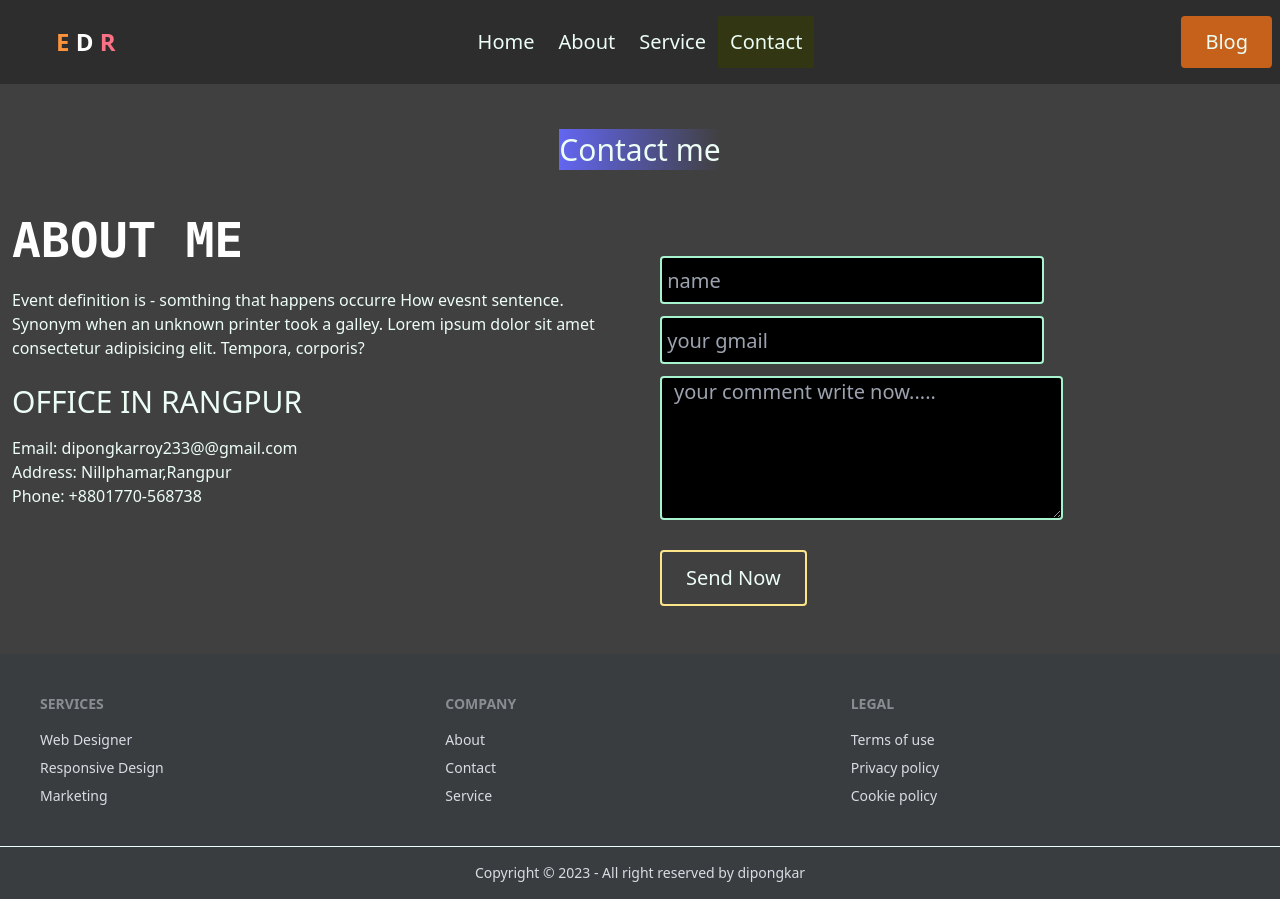
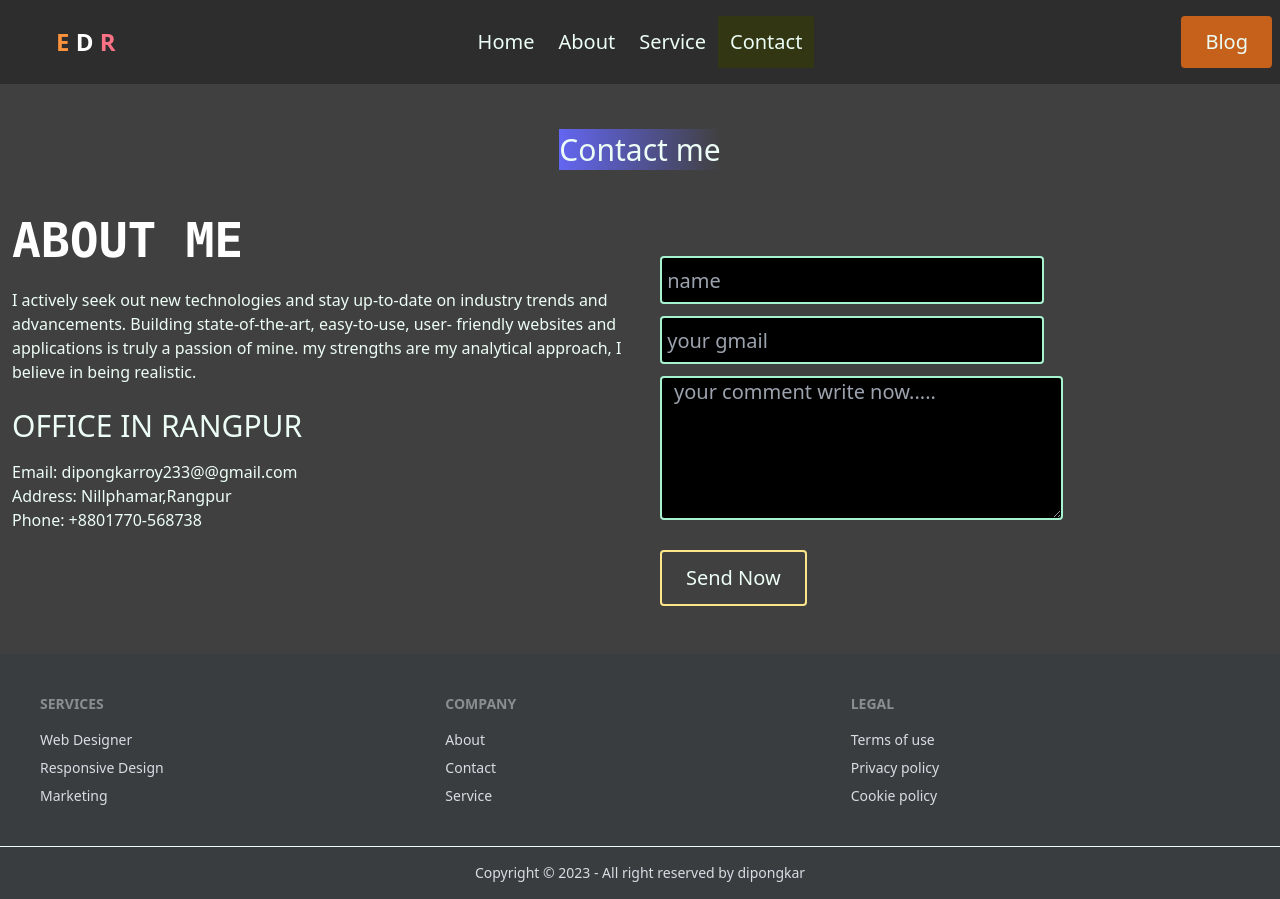
Before and after one commit to DipongkarRoy770/portfolio-dipongkar, a React (Vite) app: page /contact in a window 1280 px wide. Built offline with nearby package versions, Linux system fonts and the light colour scheme.

Commit message:
boss now

```diff
--- a/src/components/Contact.jsx
+++ b/src/components/Contact.jsx
@@ -33,10 +33,7 @@ const Contact = () => {
               ABOUT ME
             </h1>
             <p className="py-6 text-emerald-50 text-1xl">
-              Event definition is - somthing that happens occurre How evesnt
-              sentence. Synonym when an unknown printer took a galley. Lorem
-              ipsum dolor sit amet consectetur adipisicing elit. Tempora,
-              corporis?
+            I actively seek out new technologies and stay up-to-date on industry trends and advancements. Building state-of-the-art, easy-to-use, user- friendly websites and applications is truly a passion of mine. my strengths are my analytical approach, I believe in being realistic.
             </p>
             <h3 className="text-emerald-50 text-3xl">OFFICE IN RANGPUR</h3>
 
```
